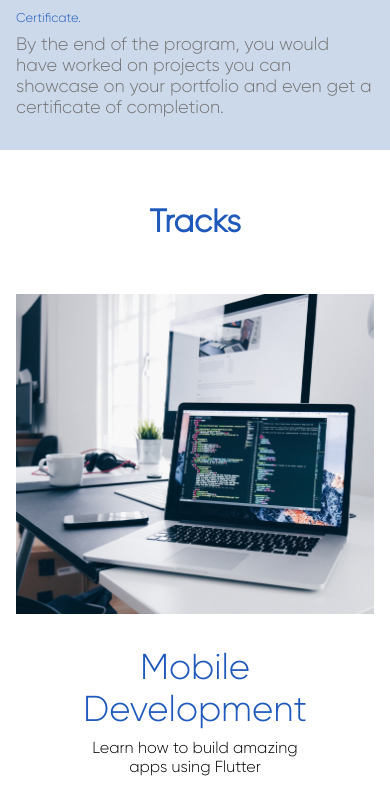
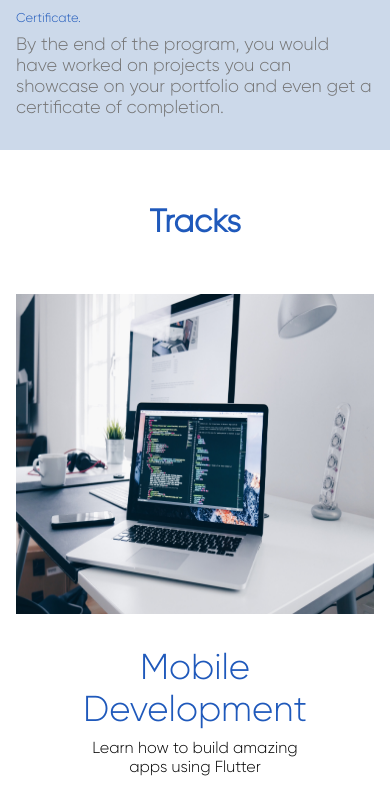
Before and after one commit to codeclannigeria/codeclan, a plain HTML site: page index.html in a window 390 px wide. Shown: the part 2262-3068 px from the top of the page. Drawn offline with Linux system fonts and the light colour scheme.

Commit message:
responsive

```diff
--- a/index.css
+++ b/index.css
@@ -397,7 +397,7 @@ header ul li {
     line-height: 30px;
 }
 
-@media only screen and (max-width: 780px) {
+@media only screen and (max-width: 968px) {
     header {
         position: unset;
     }
@@ -414,6 +414,9 @@ header ul li {
         display: unset;
     }
 
+    .pic img {
+        width: 100%;
+    }
     .menu li {
         font-size: 1.1em;
         line-height: 5em;
```
